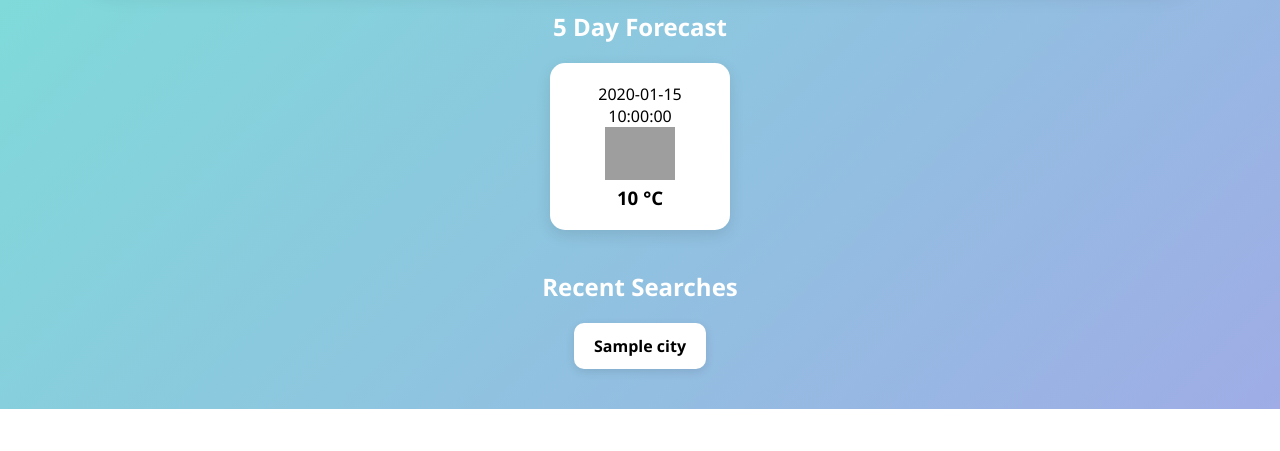
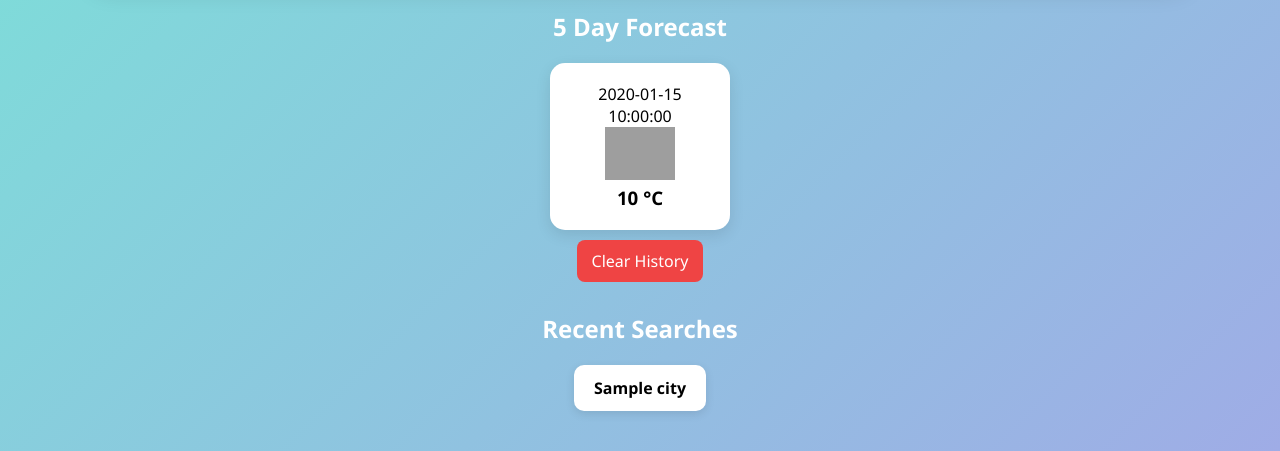
Before and after one commit to Deep-Kotak/weather-dashboard, a Flask app: template templates/index.html in a window 1280 px wide. Shown: the part 618-1069 px from the top of the page. Before the commit the page ends 1027 px from the top, so only its background shows below. Run offline with Flask 3, Linux system fonts and the light colour scheme; the template is opened without the code that fills it: most values are stand-ins (such as "Sample title", 1, 10 or a date in 2020); grey boxes are pictures that could not be loaded.

Commit message:
Added clear search history feature

```diff
--- a/app.py
+++ b/app.py
@@ -1,4 +1,4 @@
-from flask import Flask, render_template, request
+from flask import Flask, render_template, request, redirect
 import requests
 
 app = Flask(__name__)
@@ -6,6 +6,7 @@ app = Flask(__name__)
 API_KEY = "27bf7c1eabbec193a265e70d5b80f468"
 
 search_history = []
+
 
 @app.route("/", methods=["GET", "POST"])
 def home():
@@ -19,6 +20,7 @@ def home():
     if request.method == "POST":
 
         city = request.form["city"]
+
         print("City Search:", city)
 
         if city and city not in search_history:
@@ -35,8 +37,9 @@ def home():
         forecast_response = requests.get(forecast_url)
 
         data = weather_response.json()
+        forecast_data = forecast_response.json()
+
         print(data)
-        forecast_data = forecast_response.json()
 
         if str(data.get("cod")) == "200":
 
@@ -60,7 +63,7 @@ def home():
                     })
 
         else:
-            error = "City not found or API issue."
+            error = "❌ City not found. Please enter a valid city name."
 
     return render_template(
         "index.html",
@@ -70,5 +73,16 @@ def home():
         history=search_history
     )
 
+
+@app.route("/clear-history")
+def clear_history():
+
+    global search_history
+
+    search_history.clear()
+
+    return redirect("/")
+
+
 if __name__ == "__main__":
     app.run(debug=True)
--- a/static/css/style.css
+++ b/static/css/style.css
@@ -138,3 +138,20 @@ button:hover {
     font-weight: bold;
     box-shadow: 0 3px 10px rgba(0, 0, 0, 0.1);
 }
+
+.clear-history {
+    text-align: center;
+    margin-top: 20px;
+}
+
+.clear-history a {
+    text-decoration: none;
+    background: #ef4444;
+    color: white;
+    padding: 10px 15px;
+    border-radius: 8px;
+}
+
+.clear-history a:hover {
+    background: #dc2626;
+}
--- a/templates/index.html
+++ b/templates/index.html
@@ -86,6 +86,16 @@
 
     {% if history %}
 
+
+<div class="clear-history">
+
+    <a href="/clear-history">
+        Clear History
+    </a>
+
+</div>
+
+
     <h2 class="history-title">
         Recent Searches
     </h2>
```
